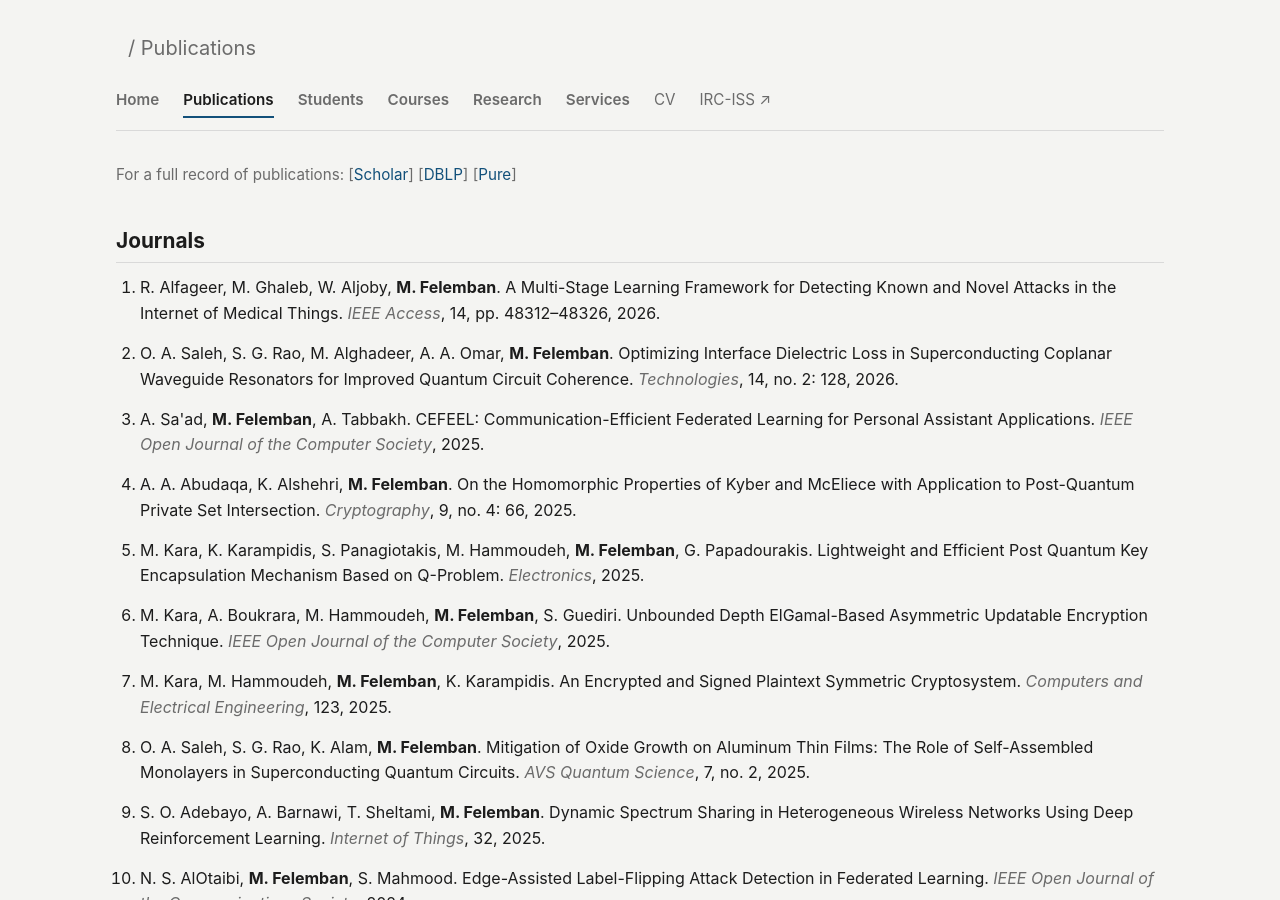
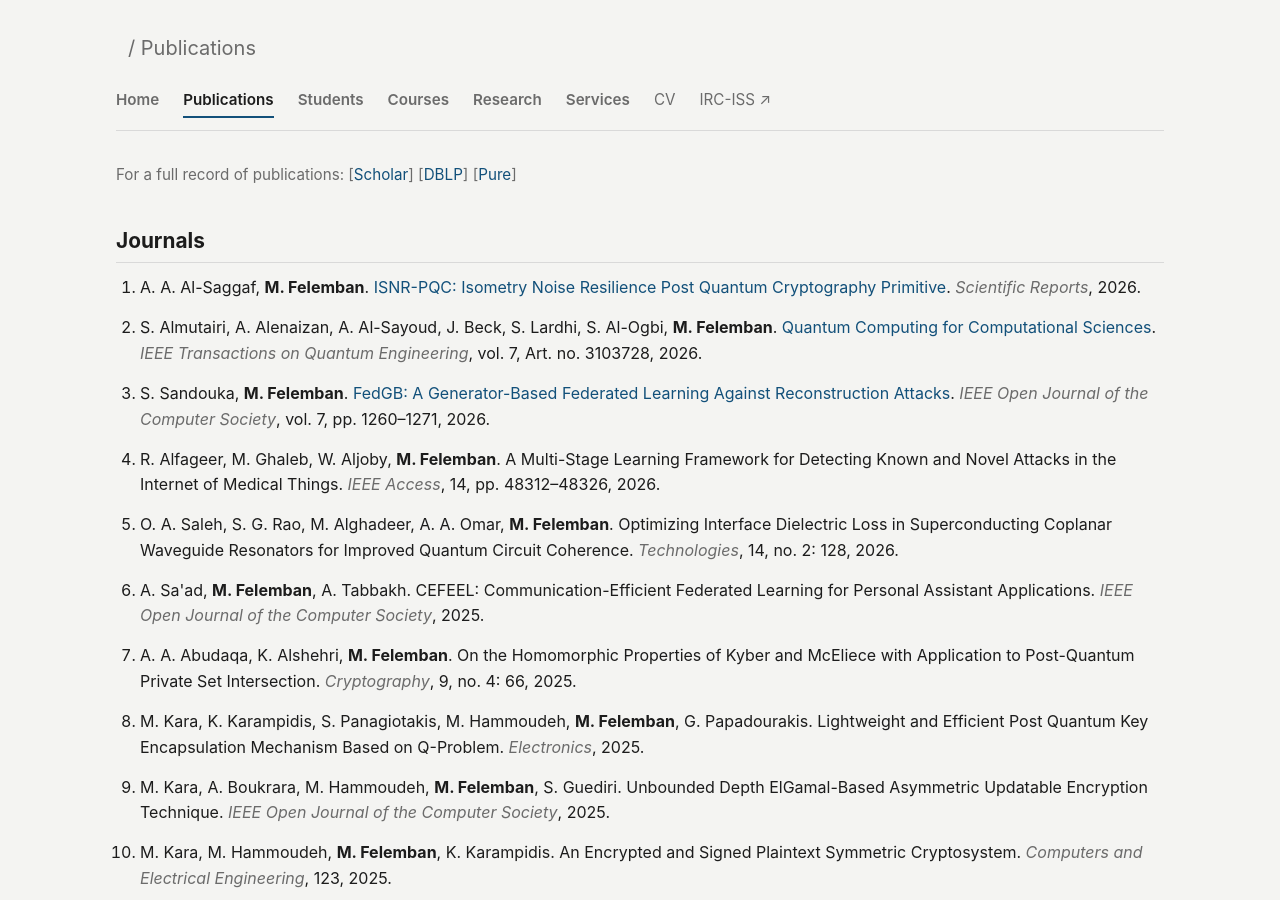
Before and after one commit to mfelemban/mfelemban.github.io, a Jekyll site: the page built from publications.html, in a window 1280 px wide and 900 px high. Built offline with Jekyll 4.4.1, drawn with Linux system fonts in a browser that asks for light colours.

Commit message:
Add three 2026 papers
- Al-Saggaf & Felemban, "ISNR-PQC", Scientific Reports
- Almutairi et al., "Quantum Computing for Computational Sciences", IEEE TQE
- Sandouka & Felemban, "FedGB", IEEE Open Journal of the Computer Society

Citations verified against Crossref; DOIs recorded so the OpenAlex sync
won't re-suggest them.

Co-Authored-By: Claude Opus 4.8 (1M context) <noreply@anthropic.com>

```diff
--- a/_data/publications.yml
+++ b/_data/publications.yml
@@ -4,6 +4,29 @@
 # Occurrences of the name in _config.yml `me:` are bolded automatically.
 
 journals:
+  - authors: A. A. Al-Saggaf, M. Felemban
+    title: "ISNR-PQC: Isometry Noise Resilience Post Quantum Cryptography Primitive"
+    venue: Scientific Reports
+    year: 2026
+    url: https://doi.org/10.1038/s41598-026-59117-2
+    doi: 10.1038/s41598-026-59117-2
+
+  - authors: S. Almutairi, A. Alenaizan, A. Al-Sayoud, J. Beck, S. Lardhi, S. Al-Ogbi, M. Felemban
+    title: Quantum Computing for Computational Sciences
+    venue: IEEE Transactions on Quantum Engineering
+    details: vol. 7, Art. no. 3103728
+    year: 2026
+    url: https://doi.org/10.1109/TQE.2026.3697204
+    doi: 10.1109/TQE.2026.3697204
+
+  - authors: S. Sandouka, M. Felemban
+    title: "FedGB: A Generator-Based Federated Learning Against Reconstruction Attacks"
+    venue: IEEE Open Journal of the Computer Society
+    details: vol. 7, pp. 1260–1271
+    year: 2026
+    url: https://doi.org/10.1109/OJCS.2026.3700901
+    doi: 10.1109/OJCS.2026.3700901
+
   - authors: R. Alfageer, M. Ghaleb, W. Aljoby, M. Felemban
     title: A Multi-Stage Learning Framework for Detecting Known and Novel Attacks in the Internet of Medical Things
     venue: IEEE Access
```
